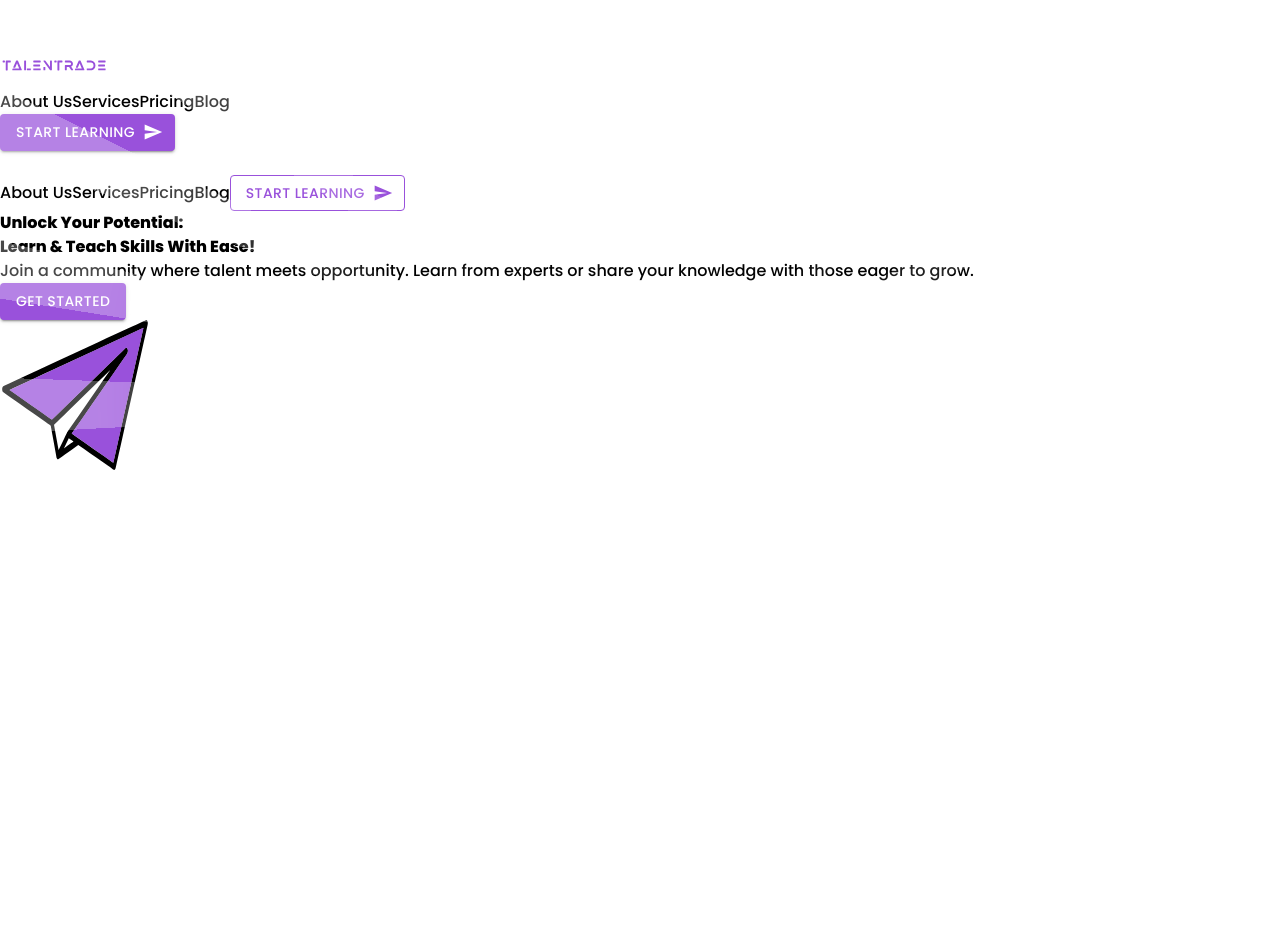
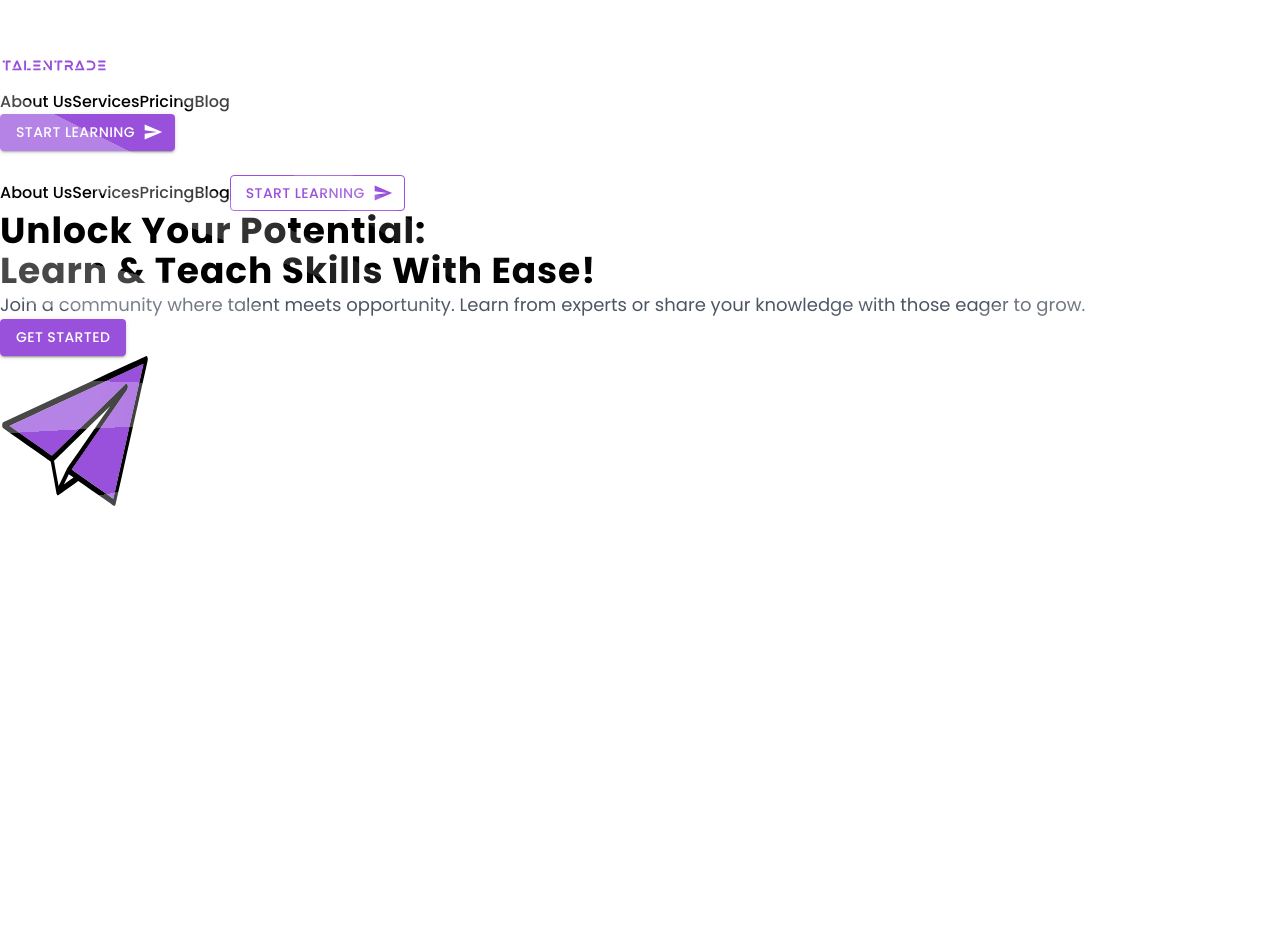
Before and after one commit to MOHDSAKIB-Krapton/talentrade-web, a React (Vite) app: page / in a window 1280 px wide. Shown: the top 952 px of the page. Built offline with nearby package versions, Linux system fonts and the light colour scheme.

Commit message:
fixed for xl

```diff
--- a/src/App.jsx
+++ b/src/App.jsx
@@ -9,13 +9,12 @@ import {
   TalentTradeCycle,
   Section4,
 } from "./components";
-import { Skill } from "./assets";
 
 function App() {
   return (
-    <>
+    <div className="w-screen min-h-screen">
       <Navbar />
-      <main className="max-w-[1920px] min-h-screen mx-auto">
+      <main className="w-full overflow-hidden">
         <HeroSection />
         <Features />
         <TalentTradeCycle />
@@ -24,7 +23,7 @@ function App() {
         <Footer />
       </main>
       <div className="w-full bg-purple-500 h-12 -z-20"></div>
-    </>
+    </div>
   );
 }
 
--- a/src/components/Features/index.jsx
+++ b/src/components/Features/index.jsx
@@ -1,27 +1,37 @@
-import React from 'react';
-import { Card, CardContent, Typography } from '@mui/material';
-import {features , heading , description} from './constant';
-import { CheckCircle } from '@mui/icons-material';
-
+import React from "react";
+import { Card, CardContent, Typography } from "@mui/material";
+import { features, heading, description } from "./constant";
+import "../../index.css";
 
 function Features() {
   return (
     <section className="w-full py-16 bg-gray-50 text-center">
-      <div className="container mx-auto px-8">
+      <div className=" max-w-7xl mx-auto px-8">
         <div className="mb-12">
-          <h2 className="text-4xl font-bold poppins-extrabold text-gray-800">{heading}</h2>
-          <p className="mt-4 text-lg poppins-medium text-gray-600">{description}</p>
+          <h2 className={`heading`}>{heading}</h2>
+          <p className="mt-4 description">{description}</p>
         </div>
 
         <div className="grid grid-cols-1 md:grid-cols-2 lg:grid-cols-4 gap-8">
           {features.map((feature, index) => (
-            <Card key={index} style={{ transition: 'transform 0.3s ease-in-out' }} className="shadow-lg rounded-lg transition-transform duration-700 ease-in-out transform hover:scale-105 ">
+            <Card
+              key={index}
+              style={{ transition: "transform 0.3s ease-in-out" }}
+              className="shadow-lg rounded-lg transition-transform duration-700 ease-in-out transform hover:scale-105 "
+            >
               <CardContent>
                 <div className="flex justify-center mb-4">
-                 <img src={feature.icon} alt="icon gif" className='w-24'/>
+                  <img src={feature.icon} alt="icon gif" className="w-24" />
                 </div>
-                <Typography variant="h6" className="text-xl font-bold mb-2 poppins-semibold">{feature.title}</Typography>
-                <Typography variant="body2" className="text-gray-600">{feature.description}</Typography>
+                <Typography
+                  variant="h6"
+                  className="text-xl font-bold mb-2 poppins-semibold"
+                >
+                  {feature.title}
+                </Typography>
+                <Typography variant="body2" className="text-gray-600">
+                  {feature.description}
+                </Typography>
               </CardContent>
             </Card>
           ))}
@@ -31,4 +41,4 @@ function Features() {
   );
 }
 
-export default Features
+export default Features;
--- a/src/components/HeroSection/index.jsx
+++ b/src/components/HeroSection/index.jsx
@@ -1,8 +1,9 @@
-import React, { useEffect, useRef } from 'react';
-import Button from '@mui/material/Button';
-import { aeroplane } from '../../assets';
-import { gsap } from 'gsap';
-import { ScrollTrigger } from 'gsap/ScrollTrigger';
+import React, { useEffect, useRef } from "react";
+import Button from "@mui/material/Button";
+import { aeroplane } from "../../assets";
+import { gsap } from "gsap";
+import { ScrollTrigger } from "gsap/ScrollTrigger";
+import "../../index.css";
 
 gsap.registerPlugin(ScrollTrigger);
 
@@ -14,52 +15,67 @@ function HeroSection() {
     const isMobile = window.innerWidth < 768;
 
     gsap.to(aeroplaneRef.current, {
-      right: isMobile ? '70%' : '100%', // Adjust for smaller screens
-      bottom: isMobile ? '80%' : '90%',
+      right: isMobile ? "70%" : "100%", // Adjust for smaller screens
+      bottom: isMobile ? "80%" : "90%",
       scrollTrigger: {
         trigger: aeroplaneRef.current,
         start: "top 50%",
         end: "top 10%",
         scrub: 1,
-        markers: false
-      }
+        markers: false,
+      },
     });
 
     gsap.to(circleRef.current, {
-      width: isMobile ? '70vw' : '100vw',
-      height: isMobile ? '70vw' : '100vw',
-      right: isMobile ? '-10vw' : 0, // Adjust position for mobile
-      borderRadius: isMobile ? '50%' : 0,
+      width: isMobile ? "70vw" : "100vw",
+      height: isMobile ? "70vw" : "100vw",
+      right: isMobile ? "-10vw" : 0, // Adjust position for mobile
+      borderRadius: isMobile ? "50%" : 0,
       scrollTrigger: {
         trigger: circleRef.current,
         start: "top 50%",
         end: "top 10%",
         scrub: 1,
-        markers: false
-      }
+        markers: false,
+      },
     });
+  }, []);
 
-  }, []);
   return (
-    <section className='w-full h-screen relative overflow-hidden flex'>
-      <div className='w-full h-auto z-10 flex mt-20 lg:mt-0 items-start lg:items-center lg:h-screen absolute'>
-        <div className='text-start space-y-4 px-8 w-full'>
-          <h1 className='poppins-extrabold text-4xl text-gray-800'>Unlock Your Potential: <br /> Learn & Teach Skills With Ease!</h1>
-          <p className='poppins-medium opacity-75 lg:w-[40%] text-gray-600'>Join a community where talent meets opportunity. Learn from experts or share your knowledge with those eager to grow.</p>
-          <Button variant="contained" className='w-auto cursor-pointer px-8' style={{ background: '#9951DB', fontFamily: "Poppins, sans-serif" }}>Get Started</Button>
+    <section className="max-w-7xl mx-auto h-screen relative overflow-hidden flex">
+      <div className="w-full h-auto z-10 flex mt-20 lg:mt-0 items-start lg:items-center lg:h-screen absolute">
+        <div className="text-start space-y-4 px-8 w-full">
+          <h1 className="heading">
+            Unlock Your Potential: <br /> Learn & Teach Skills With Ease!
+          </h1>
+          <p className=" opacity-75 lg:w-[40%] description">
+            Join a community where talent meets opportunity. Learn from experts
+            or share your knowledge with those eager to grow.
+          </p>
+          <Button
+            variant="contained"
+            className="w-auto cursor-pointer px-8"
+            style={{ background: "#9951DB", fontFamily: "Poppins, sans-serif" }}
+          >
+            Get Started
+          </Button>
         </div>
       </div>
-      <div className=' w-full h-full -z-10 '>
-        <div className='right-80 bottom-40 absolute -rotate-90 z-10' ref={aeroplaneRef}>
+      <div className=" w-full h-full -z-10 ">
+        <div
+          className="right-80 bottom-40 absolute -rotate-90 z-10"
+          ref={aeroplaneRef}
+        >
           <img src={aeroplane} alt="aeroplane image" />
         </div>
 
-        <div ref={circleRef} className='w-[25vw] h-[25vw]  rounded-full absolute -bottom-8 -right-8 bg-purple-300'></div>
-
+        <div
+          ref={circleRef}
+          className="w-[25vw] h-[25vw]  rounded-full absolute -bottom-8 -right-8 bg-purple-300"
+        ></div>
       </div>
-
     </section>
-  )
+  );
 }
 
-export default HeroSection
+export default HeroSection;
--- a/src/index.css
+++ b/src/index.css
@@ -116,17 +116,22 @@
 }
 
 ::-webkit-scrollbar-track {
-  background: #F5EBFF; /* Scrollbar track background */
+  background: #F5EBFF;
+  /* Scrollbar track background */
 }
 
 ::-webkit-scrollbar-thumb {
-  background-color: #aa65eb; /* Scrollbar color */
-  border-radius: 10px; /* Scrollbar thumb rounded corners */
-  border: 2px solid transparent; /* Add some padding around the scrollbar thumb */
+  background-color: #aa65eb;
+  /* Scrollbar color */
+  border-radius: 10px;
+  /* Scrollbar thumb rounded corners */
+  border: 2px solid transparent;
+  /* Add some padding around the scrollbar thumb */
 }
 
 ::-webkit-scrollbar-thumb:hover {
-  background: #9951DB; /* Scrollbar color on hover */
+  background: #9951DB;
+  /* Scrollbar color on hover */
 }
 
 .wrapper::before {
@@ -135,20 +140,46 @@
   top: 50%;
   left: 50%;
   transform: translate(-50%, -50%);
-  width: 120vw; /* Corrected from '120vwax' */
-  height: 120vw; /* Corrected from '120vwax' */
+  width: 120vw;
+  /* Corrected from '120vwax' */
+  height: 120vw;
+  /* Corrected from '120vwax' */
   opacity: 0.4;
-  background: repeating-conic-gradient(
-    from 0deg,
+  background: repeating-conic-gradient(from 0deg,
       white 15deg 20deg,
-    transparent 15deg 27deg
-  );
-  -webkit-mask-image: radial-gradient(
-    rgba(255, 255, 255, 0.05) 15%,
-    rgba(255, 255, 255, 0.7) 50%
-  );
-  mask-image: radial-gradient(
-    rgba(255, 255, 255, 0.05) 15%,
-    rgba(255, 255, 255, 0.7) 50%
-  );
+      transparent 15deg 27deg);
+  -webkit-mask-image: radial-gradient(rgba(255, 255, 255, 0.05) 15%,
+      rgba(255, 255, 255, 0.7) 50%);
+  mask-image: radial-gradient(rgba(255, 255, 255, 0.05) 15%,
+      rgba(255, 255, 255, 0.7) 50%);
 }
+
+
+.heading {
+  font-size: 2.25rem
+    /* 36px */
+  ;
+  line-height: 2.5rem
+    /* 40px */
+  ;
+  font-weight: 700;
+  --tw-text-opacity: 1;
+  color: rgb(0 0 0 / var(--tw-text-opacity))
+    /* #000000 */
+  ;
+  letter-spacing: 0.025em;
+}
+
+.description {
+
+  --tw-text-opacity: 1;
+  color: rgb(75 85 99 / var(--tw-text-opacity))
+    /* #4b5563 */
+  ;
+  font-size: 1.125rem
+    /* 18px */
+  ;
+  line-height: 1.75rem
+    /* 28px */
+  ;
+}
```
Also changed, not shown: src/components/Navbar/index.jsx (+91 -34 lines), src/main.jsx (+7 -7 lines). Lines whose indentation alone changed are shown as unchanged.
